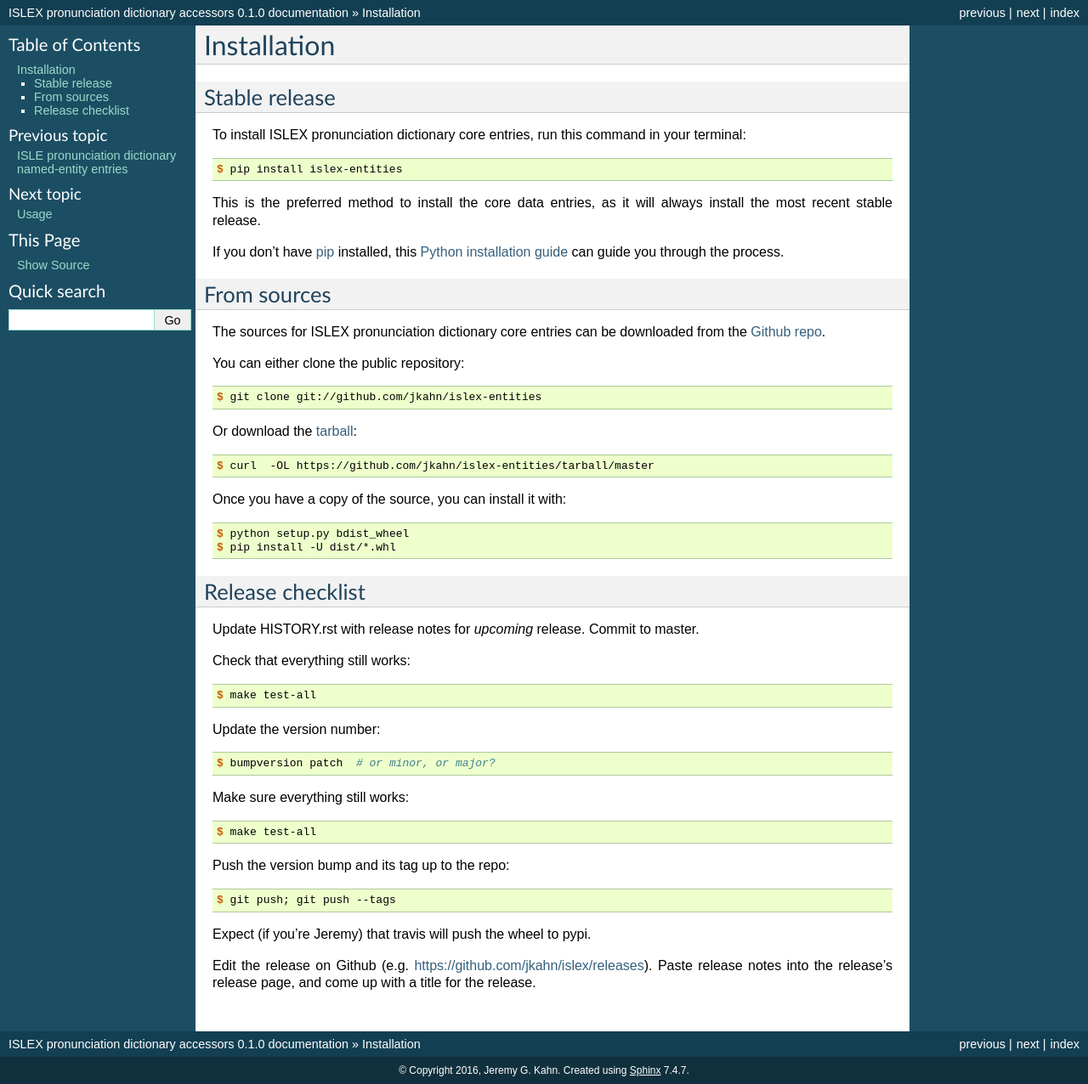
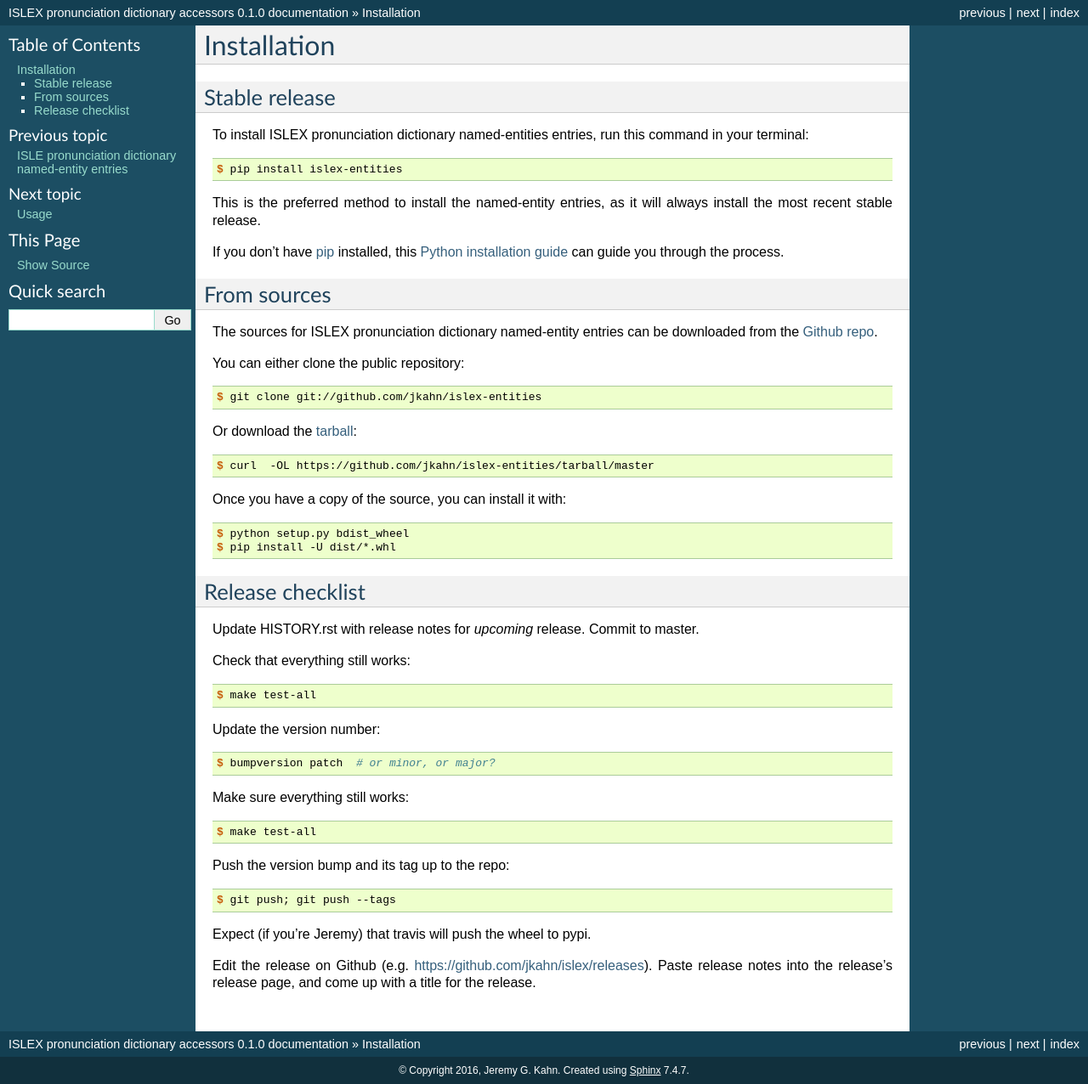
Before and after one commit to jkahn/islex-entities, a Sphinx documentation site: the page built from docs/installation.rst, in a window 1280 px wide. Shown: the whole page at 85% size. Built offline with Sphinx 7.4.7, drawn with Linux system fonts in a browser that asks for light colours; the version number is read from the project's files by our own code.

Commit message:
fixed up docs to remove -core cruft.

```diff
--- a/HISTORY.rst
+++ b/HISTORY.rst
@@ -6,5 +6,7 @@ History
 0.1.0 (26 July 2016)
 --------------------
 
-* First git checkin of core data, with configuration managed upstream.
+* First git checkin of named-entity ISLE data, with configuration
+  managed upstream.
+
 * deployed with automatic push to pypi by travis.
--- a/README.rst
+++ b/README.rst
@@ -9,7 +9,7 @@ ISLE pronunciation dictionary named-entity entries
 .. image:: https://img.shields.io/travis/jkahn/islex-entities.svg
         :target: https://travis-ci.org/jkahn/islex-entities
 
-.. image:: https://readthedocs.org/projects/isle-core/badge/?version=latest
+.. image:: https://readthedocs.org/projects/isle-entities/badge/?version=latest
         :target: https://islex-entities.readthedocs.io/en/latest/?badge=latest
         :alt: Documentation Status
 
@@ -18,8 +18,8 @@ ISLE pronunciation dictionary named-entity entries
      :alt: Updates
 
 
-Data package containing core entries of the ISLE dictionary (those
-with part-of-speech-tags, excluding named-entities).
+Data package containing named-entities of the ISLE dictionary (those
+labeled as exclusively named-entity (`NNP` or `NNPS`).
 
 
 * Free software: MIT license
--- a/docs/index.rst
+++ b/docs/index.rst
@@ -3,8 +3,8 @@
    You can adapt this file completely to your liking, but it should at least
    contain the root `toctree` directive.
 
-Welcome to ISLEX core entries documentation!
-============================================
+Welcome to ISLEX named-entities entries documentation!
+======================================================
 
 Contents:
 
--- a/docs/installation.rst
+++ b/docs/installation.rst
@@ -8,14 +8,14 @@ Installation
 Stable release
 --------------
 
-To install ISLEX pronunciation dictionary core entries, run this
+To install ISLEX pronunciation dictionary named-entities entries, run this
 command in your terminal:
 
 .. code-block:: console
 
     $ pip install islex-entities
 
-This is the preferred method to install the core data entries, as it
+This is the preferred method to install the named-entity entries, as it
 will always install the most recent stable release.
 
 If you don't have `pip`_ installed, this `Python installation guide`_ can guide
@@ -28,7 +28,7 @@ you through the process.
 From sources
 ------------
 
-The sources for ISLEX pronunciation dictionary core entries can be
+The sources for ISLEX pronunciation dictionary named-entity entries can be
 downloaded from the `Github repo`_.
 
 You can either clone the public repository:
```
Also changed, not shown: 1 other file.
